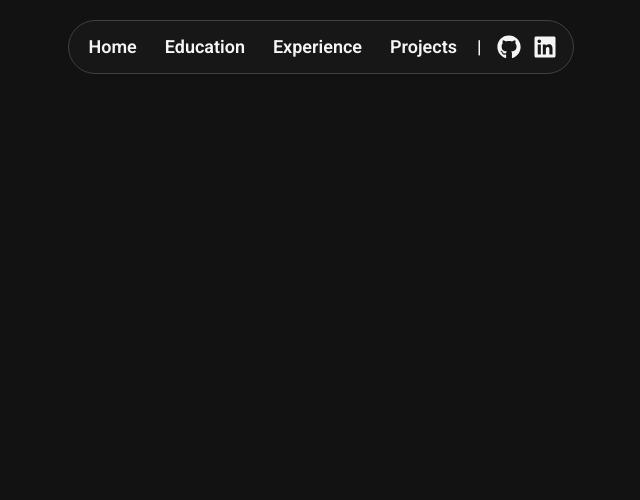
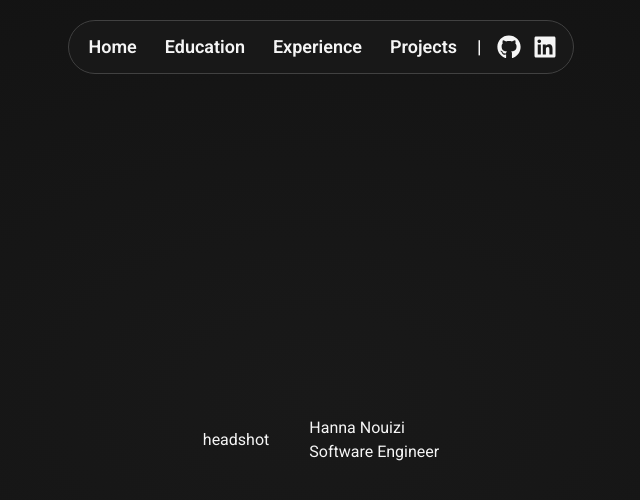
Before and after one commit to hnouizi/hnouizi.github.io, a React (Vite) app: page / in a window 1280 px wide. Shown: the top 500 px of the page, without its empty margins (319-959 px from the left). Built offline with nearby package versions, Linux system fonts and the light colour scheme.

Commit message:
created home component

```diff
--- a/src/App.css
+++ b/src/App.css
@@ -8,7 +8,7 @@
 }
 
 body {
-    @apply bg-darkgray-100 bg-radial from-darkgray-97 to-darkgray-100 text-neutral-100;
+    @apply bg-darkgray-100 text-neutral-100;
     font-family: Roboto, Arial;
 }
 
--- a/src/App.tsx
+++ b/src/App.tsx
@@ -1,17 +1,20 @@
 import "./App.css";
 import Header from "./components/Header";
 import Sidebar from "./components/Sidebar";
+import Home from "./components/Home";
 import { useMediaQuery } from "react-responsive";
 
 const App = () => {
 	const isSmallScreen = useMediaQuery({query: '(max-width: 600px)'});
 
 	return (
-		<div className="relative">
+		<div className="relative bg-radial from-darkgray-97 to-darkgray-100">
 			{!isSmallScreen
 				? <Header/>
 				: <Sidebar/>
 			}
+
+			<Home/>
 		</div>
 	)
 }
--- /dev/null
+++ b/src/components/Home.tsx
@@ -0,0 +1,21 @@
+const Home = () => {
+    return (
+        <div className="h-screen w-full flex justify-center pt-20">
+            <div className="flex items-center gap-10">
+                <div>
+                    headshot
+                </div>
+                <div className="flex flex-col">
+                    <div>
+                        Hanna Nouizi
+                    </div>
+                    <div>
+                        Software Engineer
+                    </div>
+                </div>
+            </div>
+        </div>
+    )
+}
+
+export default Home;
```
